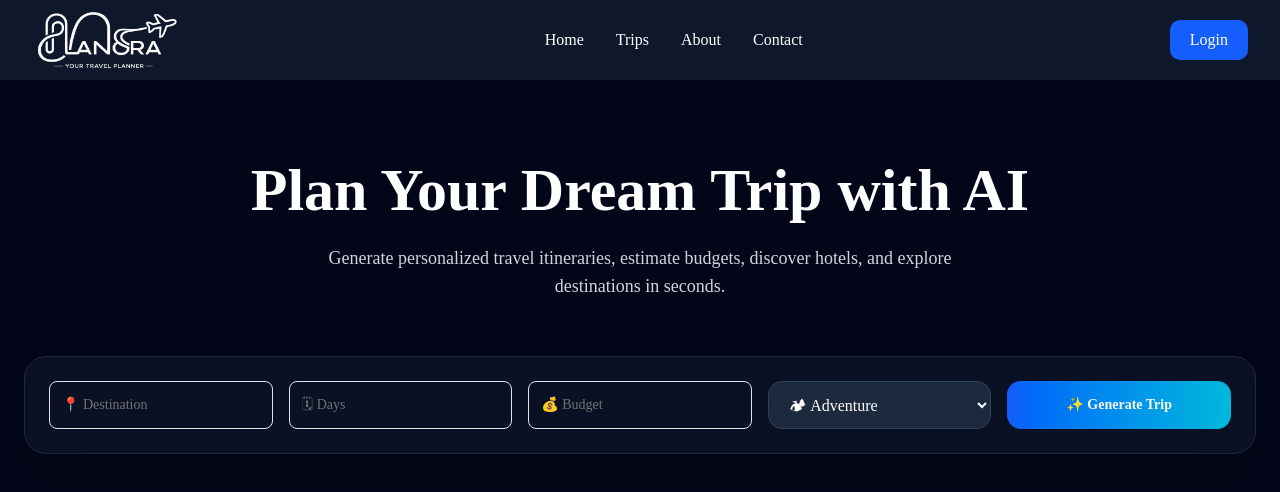
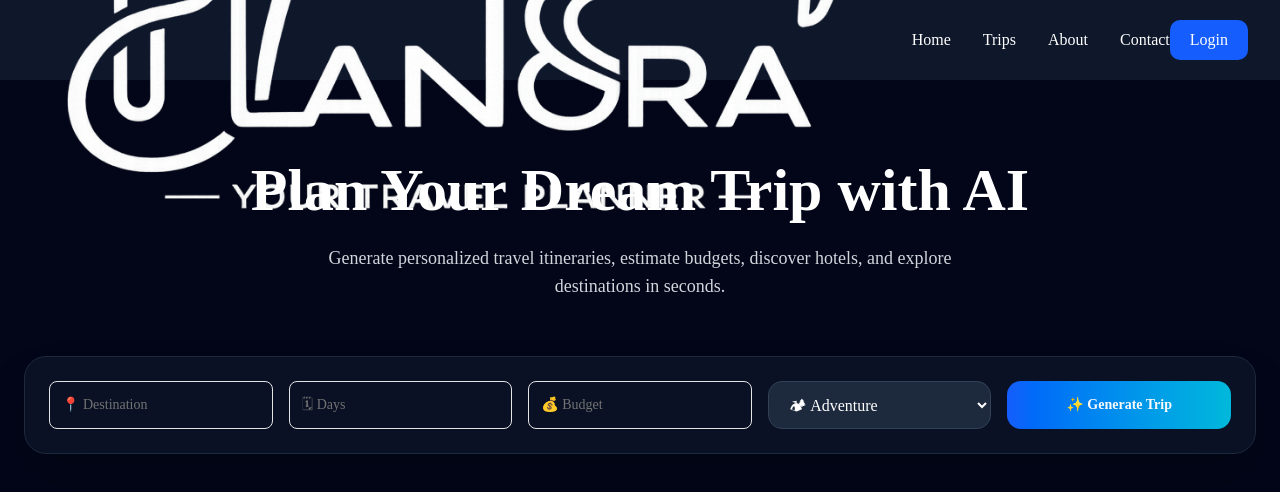
Before and after one commit to sohans8/VoyageAI, a Next.js app in the folder frontend/: page / in a window 1280 px wide. Shown: the top 492 px of the page. Built offline with nearby package versions, Linux system fonts and the light colour scheme; no server answers.

Commit message:
logo changes

```diff
--- a/frontend/components/Navbar.tsx
+++ b/frontend/components/Navbar.tsx
@@ -8,10 +8,10 @@ export default function Navbar() {
         <Image
           src="/frontendpubliclogo.png"
           alt="Planora - Your Travel Planner"
-          width={350}
-          height={120}
+          width={180}
+          height={60}
           priority
-          className="max-h-16 w-auto object-contain"
+          className="max-h-auto w-auto object-contain"
         />
       </a>
 
```
